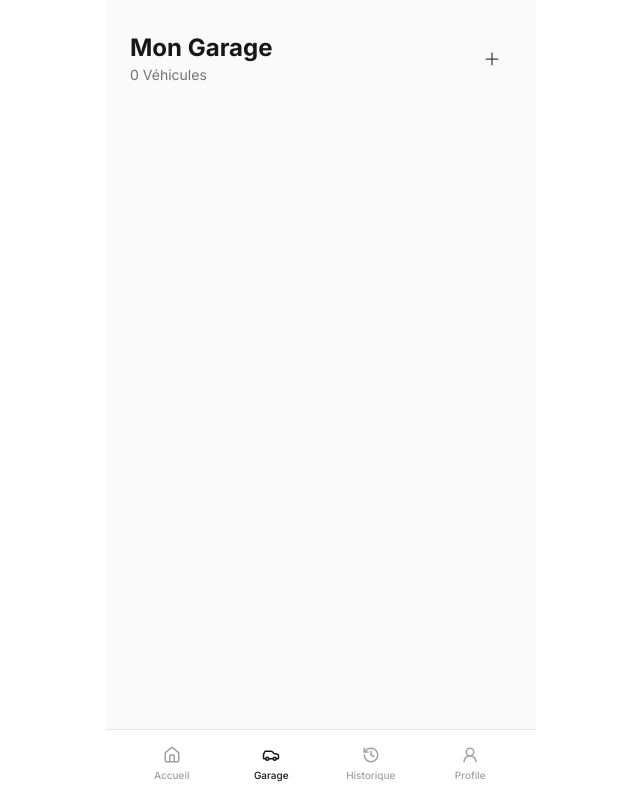
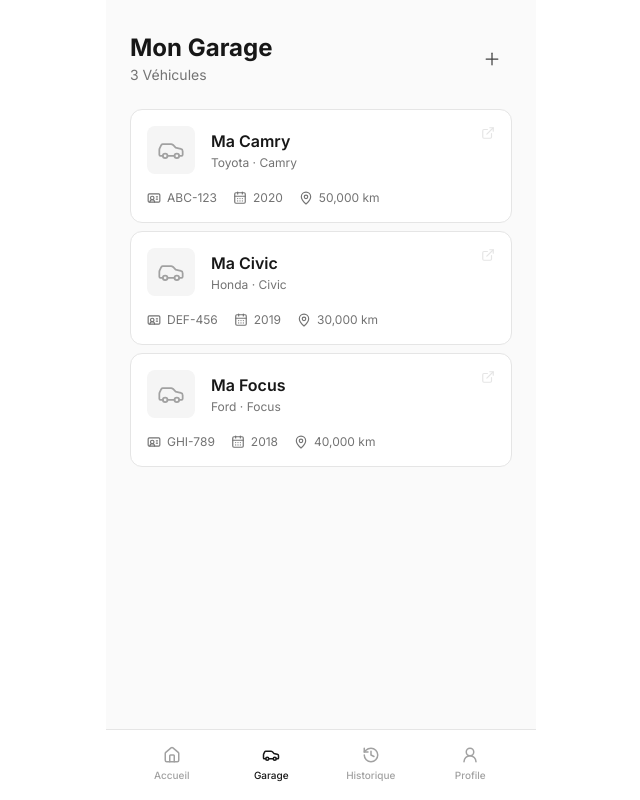
Before and after one commit to FlytziTv/MyDriveLog, a Next.js app: page /vehicles in a window 1280 px wide. Shown: the whole page, without its empty margins (319-959 px from the left). Built offline with nearby package versions, Linux system fonts and the light colour scheme.

Commit message:
feat: ajouter le composant MiniaVehicleCard et intégrer les véhicules dans la page des véhicules

```diff
--- a/app/(app)/vehicles/page.tsx
+++ b/app/(app)/vehicles/page.tsx
@@ -1,4 +1,35 @@
+import MiniaVehicleCard from "@/components/car/MiniaVehicleCard";
 import { Plus } from "lucide-react";
+
+const FakeVehicles = [
+  {
+    id: "1",
+    name: "Ma Camry",
+    brand: "Toyota",
+    model: "Camry",
+    year: 2020,
+    plate: "ABC-123",
+    km: 50000,
+  },
+  {
+    id: "2",
+    name: "Ma Civic",
+    brand: "Honda",
+    model: "Civic",
+    year: 2019,
+    plate: "DEF-456",
+    km: 30000,
+  },
+  {
+    id: "3",
+    name: "Ma Focus",
+    brand: "Ford",
+    model: "Focus",
+    year: 2018,
+    plate: "GHI-789",
+    km: 40000,
+  },
+];
 
 export default function VehiclesPage() {
   return (
@@ -7,13 +38,30 @@ export default function VehiclesPage() {
       <div className="flex items-center justify-between">
         <div>
           <h2 className="text-2xl font-bold text-neutral-900">Mon Garage</h2>
-          <p className="text-[14px] text-neutral-500">0 Véhicules</p>
+          <p className="text-[14px] text-neutral-500">
+            {FakeVehicles.length} Véhicules
+          </p>
         </div>
 
         <button className="w-10 h-10 rounded-lg hover:bg-neutral-100 flex items-center justify-center relative transition-colors">
           <Plus className="w-5 h-5 text-neutral-700" strokeWidth={1.5} />
         </button>
       </div>
+
+      <div className="flex flex-col gap-2">
+        {FakeVehicles.map((vehicle) => (
+          <MiniaVehicleCard
+            key={vehicle.id}
+            id={vehicle.id}
+            name={vehicle.name}
+            brand={vehicle.brand}
+            model={vehicle.model}
+            year={vehicle.year}
+            plate={vehicle.plate}
+            km={vehicle.km}
+          />
+        ))}
+      </div>
     </>
   );
 }
--- /dev/null
+++ b/components/car/MiniaVehicleCard.tsx
@@ -0,0 +1,62 @@
+import { CalendarDays, Car, ExternalLink, IdCard, MapPin } from "lucide-react";
+import Link from "next/link";
+import { MiniaVehicleCardProps } from "../../types";
+
+export default function MiniaVehicleCard({
+  id,
+  name,
+  brand,
+  model,
+  year,
+  plate,
+  km,
+}: MiniaVehicleCardProps) {
+  return (
+    <Link
+      href={`/vehicles/${id}`}
+      className="relative group bg-white border border-neutral-200 rounded-xl p-4 cursor-pointer hover:border-neutral-300 transition-colors duration-300 flex flex-col items-start gap-4"
+    >
+      <div className="flex flex-row items-center gap-4 w-full flex-1 min-w-0 pr-6">
+        {/* Vehicle Icon */}
+        <div className="w-12 h-12 bg-neutral-100 rounded-lg flex items-center justify-center shrink-0">
+          <Car className="w-7 h-7 text-neutral-400" strokeWidth={1.5} />
+        </div>
+
+        {/* Vehicle Details */}
+        <div className="flex flex-col gap-0.5 flex-1 min-w-0">
+          <h3 className="text-base font-semibold text-neutral-900 truncate">
+            {name}
+          </h3>
+          <p className="text-xs text-neutral-500 truncate">
+            {brand} · {model}
+          </p>
+        </div>
+      </div>
+
+      <div className="flex flex-row flex-wrap items-center gap-4">
+        {/* Plate */}
+        <div className="flex items-center gap-1.5 text-xs text-neutral-500">
+          <IdCard size={14} />
+          {plate}
+        </div>
+
+        {/* Year */}
+        <div className="flex items-center gap-1.5 text-xs text-neutral-500">
+          <CalendarDays size={14} />
+          {year}
+        </div>
+
+        {/* Kilometerage */}
+        <div className="flex items-center gap-1.5 text-xs text-neutral-500">
+          <MapPin size={14} />
+          {km.toLocaleString()} km
+        </div>
+      </div>
+
+      <ExternalLink
+        size={14}
+        className="absolute top-4 right-4 text-neutral-200 shrink-0 group-hover:text-neutral-400 transition-colors duration-300"
+      />
+    </Link>
+  );
+}
```
Also changed, not shown: types/index.ts (+11 -0 lines).
